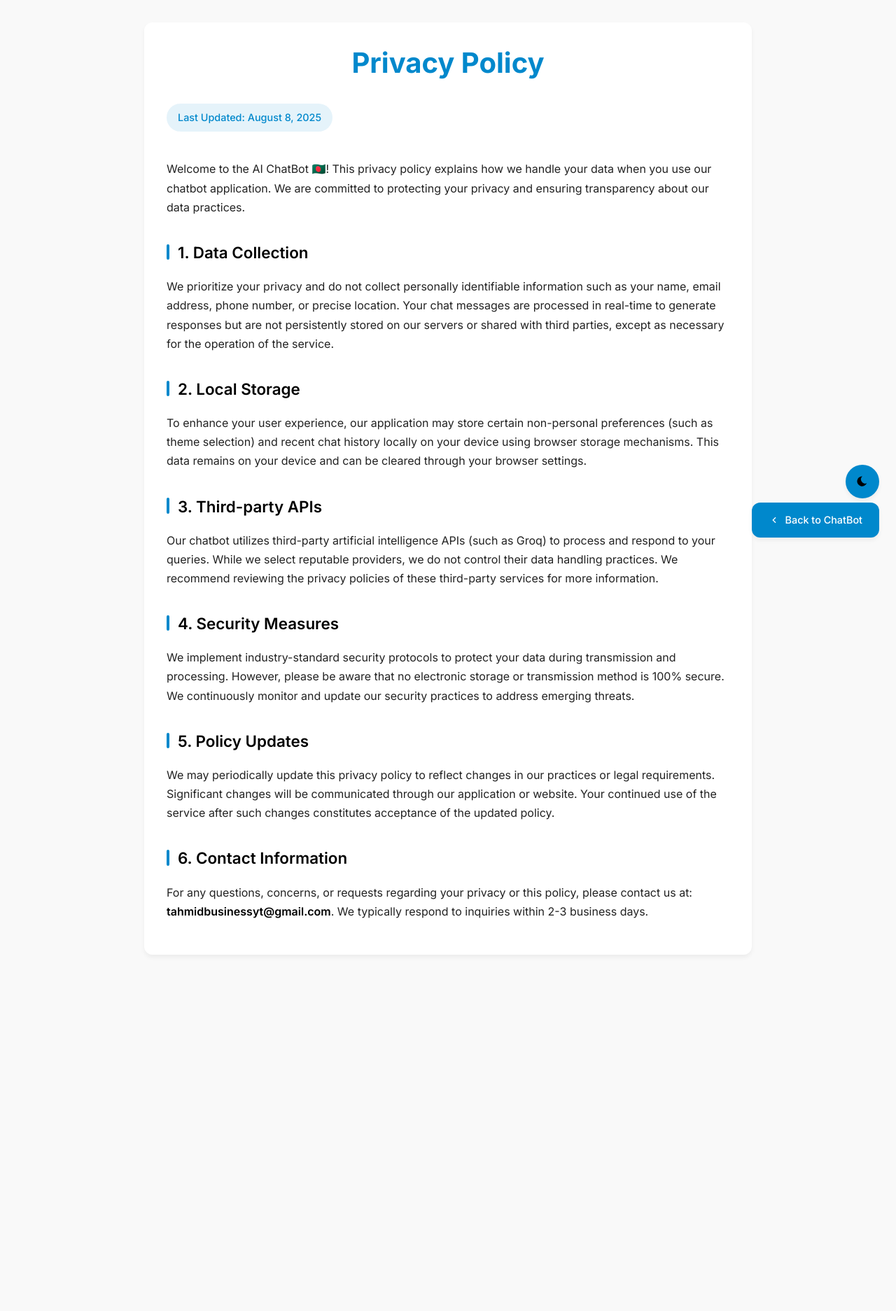
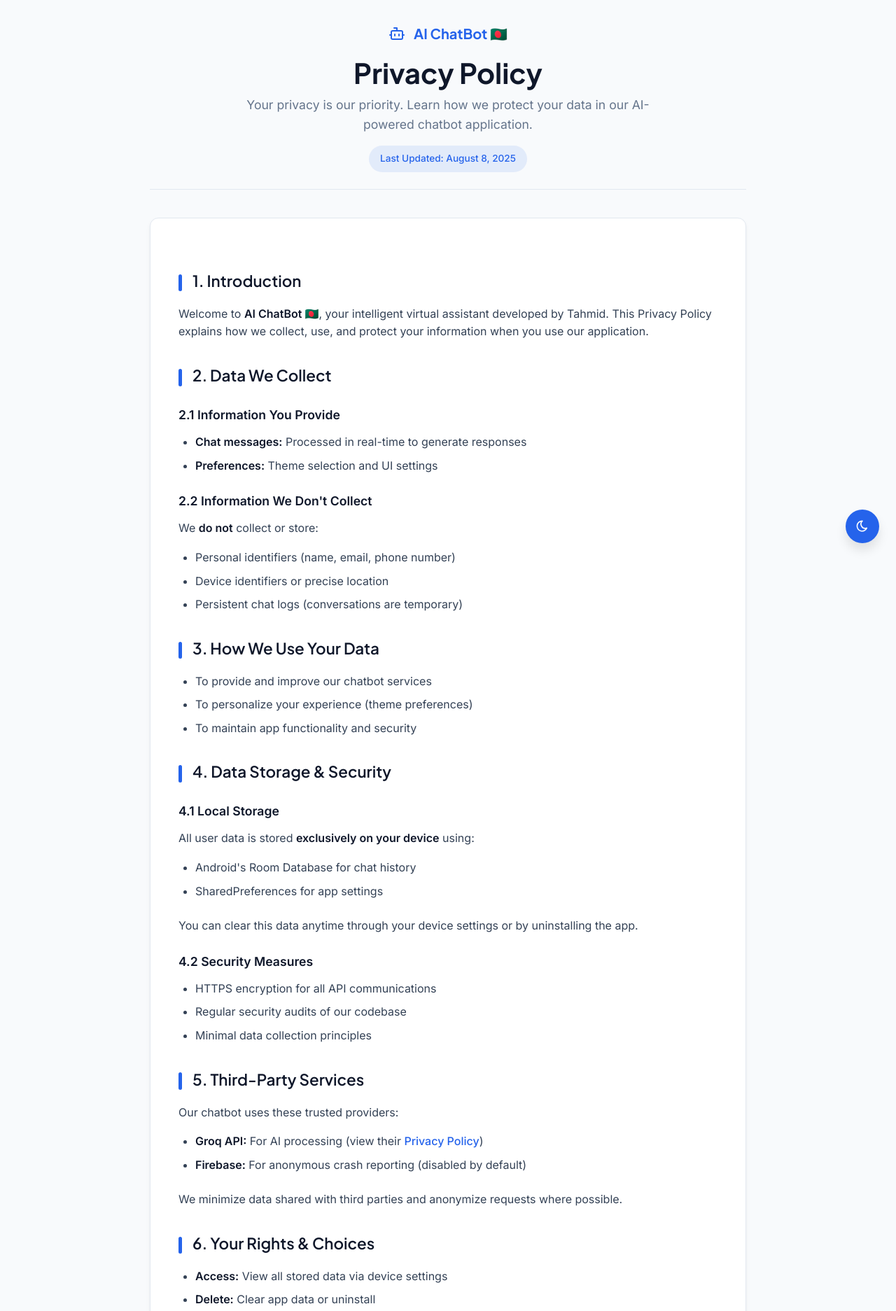
Before and after one commit to gamingtahmid1yt/aichatbot-privacy-policy, a plain HTML site: page index.html in a window 1280 px wide. Shown: the top 1873 px of the page at 70% size. Before the commit the page ends 1396 px from the top, so only its background shows below. Drawn offline with Linux system fonts and the light colour scheme.

Commit message:
Update index.html

```diff
--- a/index.html
+++ b/index.html
@@ -3,35 +3,45 @@
 <head>
   <meta charset="UTF-8" />
   <meta name="viewport" content="width=device-width, initial-scale=1.0"/>
-  <meta name="description" content="Privacy Policy for AI ChatBot 🇧🇩 - Learn how we handle your data">
-  <meta name="theme-color" content="#0088cc">
-  <title>Privacy Policy - AI ChatBot 🇧🇩</title>
+  <meta name="description" content="AI ChatBot 🇧🇩 Privacy Policy - Your privacy-first Bangladeshi AI assistant">
+  <meta name="theme-color" content="#2563eb">
+  <title>Privacy Policy | AI ChatBot 🇧🇩</title>
   <link rel="preconnect" href="https://fonts.googleapis.com">
   <link rel="preconnect" href="https://fonts.gstatic.com" crossorigin>
-  <link href="https://fonts.googleapis.com/css2?family=Inter:wght@400;500;600;700&display=swap" rel="stylesheet">
+  <link href="https://fonts.googleapis.com/css2?family=Inter:wght@400;500;600;700&family=Plus+Jakarta+Sans:wght@500;600;700&display=swap" rel="stylesheet">
+  <link rel="icon" href="aichatboticon1.png">
   <style>
     :root {
-      --primary: #0088cc;
-      --primary-dark: #006fa3;
-      --text: #222;
-      --text-dark: #000;
-      --bg: #f9f9f9;
-      --card-bg: #fff;
-      --shadow: 0 4px 6px rgba(0, 0, 0, 0.05);
-      --shadow-hover: 0 8px 15px rgba(0, 0, 0, 0.1);
-      --radius: 12px;
-      --transition: all 0.3s ease;
+      --primary: #2563eb;
+      --primary-light: #3b82f6;
+      --primary-dark: #1d4ed8;
+      --text: #334155;
+      --text-light: #64748b;
+      --text-dark: #0f172a;
+      --bg: #f8fafc;
+      --card-bg: #ffffff;
+      --border: #e2e8f0;
+      --shadow: 0 1px 3px rgba(0, 0, 0, 0.05);
+      --shadow-md: 0 4px 6px rgba(0, 0, 0, 0.05);
+      --shadow-lg: 0 10px 15px rgba(0, 0, 0, 0.1);
+      --radius: 0.5rem;
+      --radius-lg: 0.75rem;
+      --transition: all 0.2s cubic-bezier(0.4, 0, 0.2, 1);
     }
 
     [data-theme="dark"] {
-      --primary: #4da6ff;
-      --primary-dark: #2d8bf0;
-      --text: #e0e0e0;
-      --text-dark: #f5f5f5;
-      --bg: #121212;
-      --card-bg: #1e1e1e;
-      --shadow: 0 4px 6px rgba(0, 0, 0, 0.3);
-      --shadow-hover: 0 8px 15px rgba(0, 0, 0, 0.4);
+      --primary: #3b82f6;
+      --primary-light: #60a5fa;
+      --primary-dark: #2563eb;
+      --text: #e2e8f0;
+      --text-light: #94a3b8;
+      --text-dark: #f1f5f9;
+      --bg: #0f172a;
+      --card-bg: #1e293b;
+      --border: #334155;
+      --shadow: 0 1px 3px rgba(0, 0, 0, 0.3);
+      --shadow-md: 0 4px 6px rgba(0, 0, 0, 0.3);
+      --shadow-lg: 0 10px 15px rgba(0, 0, 0, 0.4);
     }
 
     * {
@@ -44,12 +54,12 @@
       font-family: 'Inter', system-ui, -apple-system, sans-serif;
       background: var(--bg);
       color: var(--text);
-      padding: 2rem 1rem;
-      max-width: 900px;
-      margin: 0 auto;
-      line-height: 1.7;
-      animation: fadeIn 0.7s ease-in-out;
+      line-height: 1.6;
+      padding: 0;
+      margin: 0;
       min-height: 100vh;
+      display: flex;
+      flex-direction: column;
     }
 
     @keyframes fadeIn {
@@ -57,39 +67,114 @@
       to { opacity: 1; transform: translateY(0); }
     }
 
+    .container {
+      max-width: 900px;
+      margin: 0 auto;
+      padding: 2rem 1.5rem;
+      animation: fadeIn 0.5s ease-out;
+    }
+
+    header {
+      text-align: center;
+      margin-bottom: 2.5rem;
+      padding-bottom: 1.5rem;
+      border-bottom: 1px solid var(--border);
+    }
+
+    .logo {
+      display: inline-flex;
+      align-items: center;
+      gap: 0.75rem;
+      margin-bottom: 1rem;
+      color: var(--primary);
+      text-decoration: none;
+      font-weight: 700;
+      font-size: 1.25rem;
+      font-family: 'Plus Jakarta Sans', sans-serif;
+    }
+
+    .logo img {
+      height: 2rem;
+      width: auto;
+    }
+
     h1 {
-      text-align: center;
+      font-size: clamp(1.75rem, 5vw, 2.5rem);
+      font-weight: 700;
+      color: var(--text-dark);
+      margin-bottom: 0.5rem;
+      line-height: 1.2;
+      font-family: 'Plus Jakarta Sans', sans-serif;
+    }
+
+    .subtitle {
+      color: var(--text-light);
+      font-size: 1.1rem;
+      max-width: 600px;
+      margin: 0 auto;
+    }
+
+    .last-updated {
+      display: inline-block;
+      background: rgba(37, 99, 235, 0.1);
+      color: var(--primary);
+      padding: 0.5rem 1rem;
+      border-radius: 2rem;
+      font-size: 0.85rem;
+      font-weight: 500;
+      margin-top: 1rem;
+    }
+
+    .policy-card {
+      background: var(--card-bg);
+      border-radius: var(--radius-lg);
+      padding: 2.5rem;
+      box-shadow: var(--shadow-md);
+      border: 1px solid var(--border);
       margin-bottom: 2rem;
-      font-size: clamp(1.8rem, 5vw, 2.5rem);
-      color: var(--primary);
-      font-weight: 700;
-      line-height: 1.3;
     }
 
     h2 {
-      margin: 2rem 0 1rem;
-      color: var(--text-dark);
       font-size: 1.4rem;
       font-weight: 600;
+      color: var(--text-dark);
+      margin: 2rem 0 1rem;
       position: relative;
-      padding-left: 1rem;
+      padding-left: 1.25rem;
+      font-family: 'Plus Jakarta Sans', sans-serif;
     }
 
     h2::before {
       content: '';
       position: absolute;
       left: 0;
-      top: 0.3em;
-      height: 1em;
-      width: 4px;
+      top: 0.35em;
+      height: 1.1em;
+      width: 5px;
       background: var(--primary);
-      border-radius: 2px;
+      border-radius: 3px;
     }
 
-    p {
-      margin: 1rem 0;
+    h3 {
+      font-size: 1.1rem;
+      font-weight: 600;
+      color: var(--text-dark);
+      margin: 1.5rem 0 0.75rem;
+    }
+
+    p, li {
+      color: var(--text);
+      margin-bottom: 1rem;
       font-size: 1rem;
-      font-weight: 400;
+    }
+
+    ul, ol {
+      padding-left: 1.5rem;
+      margin-bottom: 1.5rem;
+    }
+
+    li {
+      margin-bottom: 0.5rem;
     }
 
     strong {
@@ -97,66 +182,84 @@
       font-weight: 600;
     }
 
-    .policy-card {
-      background: var(--card-bg);
-      border-radius: var(--radius);
-      padding: 2rem;
-      box-shadow: var(--shadow);
+    a {
+      color: var(--primary);
+      text-decoration: none;
+      font-weight: 500;
       transition: var(--transition);
     }
 
-    .policy-card:hover {
-      box-shadow: var(--shadow-hover);
-      transform: translateY(-2px);
+    a:hover {
+      color: var(--primary-dark);
+      text-decoration: underline;
     }
 
-    .last-updated {
-      display: inline-block;
-      background: rgba(0, 136, 204, 0.1);
-      color: var(--primary);
-      padding: 0.5rem 1rem;
-      border-radius: 20px;
-      font-size: 0.9rem;
-      margin-bottom: 1.5rem;
-      font-weight: 500;
+    .cta-buttons {
+      display: flex;
+      gap: 1rem;
+      margin: 2rem 0;
+      flex-wrap: wrap;
+      justify-content: center;
     }
 
-    .back-button {
-      position: fixed;
-      bottom: 2rem;
-      right: 1.5rem;
+    .btn {
+      display: inline-flex;
+      align-items: center;
+      gap: 0.5rem;
+      padding: 0.75rem 1.5rem;
+      border-radius: var(--radius);
+      font-weight: 500;
+      transition: var(--transition);
+      text-decoration: none;
+      cursor: pointer;
+      border: none;
+    }
+
+    .btn-primary {
       background: var(--primary);
       color: white;
-      padding: 0.8rem 1.5rem;
-      border: none;
-      border-radius: var(--radius);
-      font-size: 0.9rem;
-      font-weight: 500;
-      cursor: pointer;
-      text-decoration: none;
       box-shadow: var(--shadow);
-      transition: var(--transition);
-      display: flex;
-      align-items: center;
-      gap: 0.5rem;
-      z-index: 100;
     }
 
-    .back-button:hover {
+    .btn-primary:hover {
       background: var(--primary-dark);
       transform: translateY(-2px);
-      box-shadow: var(--shadow-hover);
+      box-shadow: var(--shadow-lg);
+      text-decoration: none;
     }
 
-    .back-button svg {
-      width: 1rem;
-      height: 1rem;
-      fill: currentColor;
+    .btn-secondary {
+      background: var(--card-bg);
+      color: var(--primary);
+      border: 1px solid var(--border);
+    }
+
+    .btn-secondary:hover {
+      background: var(--bg);
+      transform: translateY(-2px);
+      box-shadow: var(--shadow);
+      text-decoration: none;
+    }
+
+    footer {
+      text-align: center;
+      padding: 2rem 0;
+      color: var(--text-light);
+      font-size: 0.9rem;
+      border-top: 1px solid var(--border);
+      margin-top: auto;
+    }
+
+    .footer-links {
+      display: flex;
+      justify-content: center;
+      gap: 1.5rem;
+      margin-bottom: 1rem;
     }
 
     .theme-toggle {
       position: fixed;
-      bottom: 5.5rem;
+      bottom: 1.5rem;
       right: 1.5rem;
       width: 3rem;
       height: 3rem;
@@ -168,7 +271,7 @@
       display: flex;
       align-items: center;
       justify-content: center;
-      box-shadow: var(--shadow);
+      box-shadow: var(--shadow-lg);
       transition: var(--transition);
       z-index: 100;
     }
@@ -183,8 +286,19 @@
       height: 1.2rem;
     }
 
+    .badge {
+      display: inline-block;
+      padding: 0.25rem 0.5rem;
+      border-radius: var(--radius);
+      font-size: 0.75rem;
+      font-weight: 600;
+      background: rgba(37, 99, 235, 0.1);
+      color: var(--primary);
+      margin-left: 0.5rem;
+    }
+
     @media (max-width: 768px) {
-      body {
+      .container {
         padding: 1.5rem 1rem;
       }
 
@@ -192,59 +306,151 @@
         padding: 1.5rem;
       }
 
-      .back-button {
-        padding: 0.7rem 1.2rem;
-        font-size: 0.8rem;
+      .cta-buttons {
+        flex-direction: column;
+        gap: 0.75rem;
+      }
+
+      .btn {
+        width: 100%;
+        justify-content: center;
       }
 
       .theme-toggle {
         width: 2.5rem;
         height: 2.5rem;
-        bottom: 5rem;
+        bottom: 1rem;
+        right: 1rem;
       }
     }
   </style>
 </head>
 <body>
-  <div class="policy-card">
-    <h1>Privacy Policy</h1>
-    <span class="last-updated">Last Updated: August 8, 2025</span>
+  <div class="container">
+    <header>
+      <a href="https://gamingtahmid1yt.github.io/aichatbot/" class="logo">
+        <svg xmlns="http://www.w3.org/2000/svg" width="24" height="24" viewBox="0 0 24 24" fill="none" stroke="currentColor" stroke-width="2" stroke-linecap="round" stroke-linejoin="round">
+          <path d="M12 8V4H8"></path>
+          <rect width="16" height="12" x="4" y="8" rx="2"></rect>
+          <path d="M2 14h2"></path>
+          <path d="M20 14h2"></path>
+          <path d="M15 13v2"></path>
+          <path d="M9 13v2"></path>
+        </svg>
+        AI ChatBot 🇧🇩
+      </a>
+      <h1>Privacy Policy</h1>
+      <p class="subtitle">Your privacy is our priority. Learn how we protect your data in our AI-powered chatbot application.</p>
+      <div class="last-updated">Last Updated: August 8, 2025</div>
+    </header>
 
-    <p>Welcome to the AI ChatBot 🇧🇩! This privacy policy explains how we handle your data when you use our chatbot application. We are committed to protecting your privacy and ensuring transparency about our data practices.</p>
+    <div class="policy-card">
+      <h2>1. Introduction</h2>
+      <p>Welcome to <strong>AI ChatBot 🇧🇩</strong>, your intelligent virtual assistant developed by Tahmid. This Privacy Policy explains how we collect, use, and protect your information when you use our application.</p>
 
-    <h2>1. Data Collection</h2>
-    <p>We prioritize your privacy and do not collect personally identifiable information such as your name, email address, phone number, or precise location. Your chat messages are processed in real-time to generate responses but are not persistently stored on our servers or shared with third parties, except as necessary for the operation of the service.</p>
+      <h2>2. Data We Collect</h2>
+      <h3>2.1 Information You Provide</h3>
+      <ul>
+        <li><strong>Chat messages:</strong> Processed in real-time to generate responses</li>
+        <li><strong>Preferences:</strong> Theme selection and UI settings</li>
+      </ul>
 
-    <h2>2. Local Storage</h2>
-    <p>To enhance your user experience, our application may store certain non-personal preferences (such as theme selection) and recent chat history locally on your device using browser storage mechanisms. This data remains on your device and can be cleared through your browser settings.</p>
+      <h3>2.2 Information We Don't Collect</h3>
+      <p>We <strong>do not</strong> collect or store:</p>
+      <ul>
+        <li>Personal identifiers (name, email, phone number)</li>
+        <li>Device identifiers or precise location</li>
+        <li>Persistent chat logs (conversations are temporary)</li>
+      </ul>
 
-    <h2>3. Third-party APIs</h2>
-    <p>Our chatbot utilizes third-party artificial intelligence APIs (such as Groq) to process and respond to your queries. While we select reputable providers, we do not control their data handling practices. We recommend reviewing the privacy policies of these third-party services for more information.</p>
+      <h2>3. How We Use Your Data</h2>
+      <ul>
+        <li>To provide and improve our chatbot services</li>
+        <li>To personalize your experience (theme preferences)</li>
+        <li>To maintain app functionality and security</li>
+      </ul>
 
-    <h2>4. Security Measures</h2>
-    <p>We implement industry-standard security protocols to protect your data during transmission and processing. However, please be aware that no electronic storage or transmission method is 100% secure. We continuously monitor and update our security practices to address emerging threats.</p>
+      <h2>4. Data Storage & Security</h2>
+      <h3>4.1 Local Storage</h3>
+      <p>All user data is stored <strong>exclusively on your device</strong> using:</p>
+      <ul>
+        <li>Android's Room Database for chat history</li>
+        <li>SharedPreferences for app settings</li>
+      </ul>
+      <p>You can clear this data anytime through your device settings or by uninstalling the app.</p>
 
-    <h2>5. Policy Updates</h2>
-    <p>We may periodically update this privacy policy to reflect changes in our practices or legal requirements. Significant changes will be communicated through our application or website. Your continued use of the service after such changes constitutes acceptance of the updated policy.</p>
+      <h3>4.2 Security Measures</h3>
+      <ul>
+        <li>HTTPS encryption for all API communications</li>
+        <li>Regular security audits of our codebase</li>
+        <li>Minimal data collection principles</li>
+      </ul>
 
-    <h2>6. Contact Information</h2>
-    <p>For any questions, concerns, or requests regarding your privacy or this policy, please contact us at: <strong>tahmidbusinessyt@gmail.com</strong>. We typically respond to inquiries within 2-3 business days.</p>
+      <h2>5. Third-Party Services</h2>
+      <p>Our chatbot uses these trusted providers:</p>
+      <ul>
+        <li><strong>Groq API:</strong> For AI processing (view their <a href="https://groq.com/privacy" target="_blank">Privacy Policy</a>)</li>
+        <li><strong>Firebase:</strong> For anonymous crash reporting (disabled by default)</li>
+      </ul>
+      <p>We minimize data shared with third parties and anonymize requests where possible.</p>
+
+      <h2>6. Your Rights & Choices</h2>
+      <ul>
+        <li><strong>Access:</strong> View all stored data via device settings</li>
+        <li><strong>Delete:</strong> Clear app data or uninstall</li>
+        <li><strong>Opt-out:</strong> Disable permissions in device settings</li>
+      </ul>
+
+      <h2>7. Policy Updates</h2>
+      <p>We may update this policy to reflect changes in our practices. Significant changes will be notified through:</p>
+      <ul>
+        <li>In-app notifications</li>
+        <li>Updates on our <a href="https://gamingtahmid1yt.github.io/aichatbot/">website</a></li>
+        <li>Email (if provided)</li>
+      </ul>
+
+      <h2>8. Contact Us</h2>
+      <p>For questions about this policy or data requests:</p>
+      <ul>
+        <li>Email: <a href="mailto:tahmidbusinessyt@gmail.com">tahmidbusinessyt@gmail.com</a></li>
+        <li>Response time: Within 48 hours</li>
+      </ul>
+
+      <div class="cta-buttons">
+        <a href="https://gamingtahmid1yt.github.io/aichatbot-download/" class="btn btn-primary">
+          <svg xmlns="http://www.w3.org/2000/svg" width="18" height="18" viewBox="0 0 24 24" fill="none" stroke="currentColor" stroke-width="2" stroke-linecap="round" stroke-linejoin="round">
+            <path d="M21 15v4a2 2 0 0 1-2 2H5a2 2 0 0 1-2-2v-4"></path>
+            <polyline points="7 10 12 15 17 10"></polyline>
+            <line x1="12" y1="15" x2="12" y2="3"></line>
+          </svg>
+          Download APK
+        </a>
+        <a href="https://gamingtahmid1yt.github.io/aichatbot/" class="btn btn-secondary">
+          <svg xmlns="http://www.w3.org/2000/svg" width="18" height="18" viewBox="0 0 24 24" fill="none" stroke="currentColor" stroke-width="2" stroke-linecap="round" stroke-linejoin="round">
+            <path d="M3 9l9-7 9 7v11a2 2 0 0 1-2 2H5a2 2 0 0 1-2-2z"></path>
+            <polyline points="9 22 9 12 15 12 15 22"></polyline>
+          </svg>
+          Visit Website
+        </a>
+      </div>
+    </div>
   </div>
+
+  <footer>
+    <div class="footer-links">
+      <a href="https://gamingtahmid1yt.github.io/aichatbot/">Home</a>
+      <a href="https://gamingtahmid1yt.github.io/aichatbot-download/">Download</a>
+      <a href="mailto:tahmidbusinessyt@gmail.com">Contact</a>
+    </div>
+    <p>© 2025 AI ChatBot 🇧🇩. All rights reserved. Developed by Tahmid</p>
+  </footer>
 
   <!-- Theme Toggle Button -->
   <button class="theme-toggle" aria-label="Toggle dark mode">
-    <svg xmlns="http://www.w3.org/2000/svg" viewBox="0 0 24 24">
+    <svg xmlns="http://www.w3.org/2000/svg" viewBox="0 0 24 24" fill="none" stroke="currentColor" stroke-width="2" stroke-linecap="round" stroke-linejoin="round">
       <path d="M12 3c.132 0 .263 0 .393 0a7.5 7.5 0 0 0 7.92 12.446a9 9 0 1 1-8.313-12.454z"/>
     </svg>
   </button>
-
-  <!-- Back Button -->
-  <a href="https://gamingtahmid1yt.github.io/aichatbot/" class="back-button">
-    <svg xmlns="http://www.w3.org/2000/svg" viewBox="0 0 24 24">
-      <path d="M10.828 12l4.95 4.95-1.414 1.414L8 12l6.364-6.364 1.414 1.414z"/>
-    </svg>
-    Back to ChatBot
-  </a>
 
   <script>
     // Theme toggle functionality
@@ -268,16 +474,6 @@
         themeToggle.style.transform = 'scale(1)';
       }, 100);
     });
-
-    // Smooth scroll for anchor links
-    document.querySelectorAll('a[href^="#"]').forEach(anchor => {
-      anchor.addEventListener('click', function(e) {
-        e.preventDefault();
-        document.querySelector(this.getAttribute('href')).scrollIntoView({
-          behavior: 'smooth'
-        });
-      });
-    });
   </script>
 </body>
-  </html>
+          </html>
```
